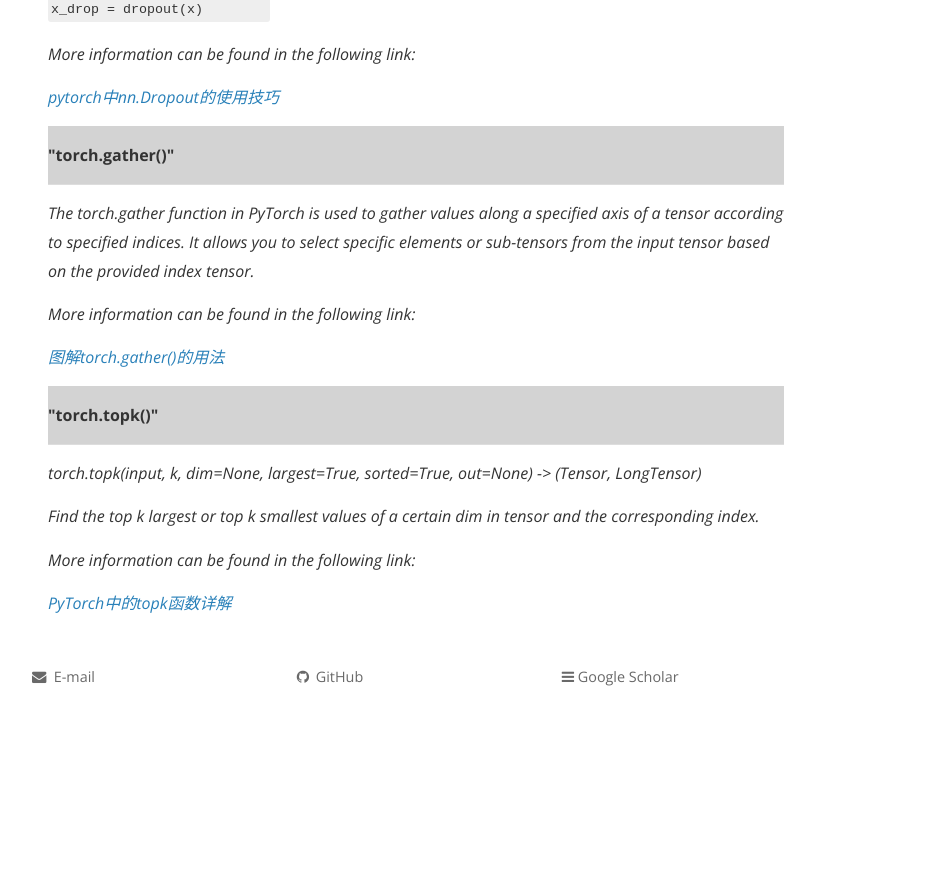
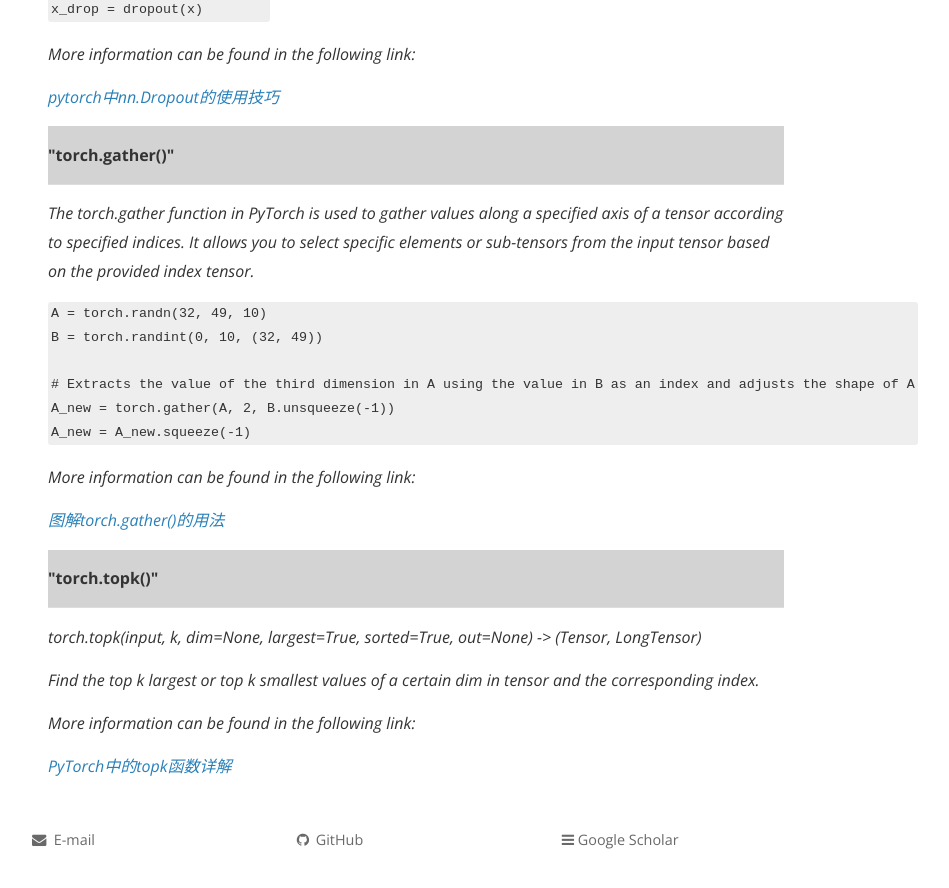
Before and after one commit to sosweetzhang/sosweetzhang.github.io, a Jekyll site: the page built from share/Experience/Some_useful_functions_in_Pytorch.md, in a window 1280 px wide and 900 px high, scrolled down 1675 px. Shown: the top 888 px of the window, without its empty margins (224-1173 px from the left). Built offline with Jekyll 4.4.1, drawn with Linux system fonts in a browser that asks for light colours; nearby versions of some CDN libraries; comment, search, counter and statistics services are not loaded; a style sheet for code colours, icons or effects is not loaded; before the commit the page ends 2411 px from its top, so only the background shows below that.

Commit message:
Update Some_useful_functions_in_Pytorch.md

````diff
--- a/share/Experience/Some_useful_functions_in_Pytorch.md
+++ b/share/Experience/Some_useful_functions_in_Pytorch.md
@@ -3,6 +3,7 @@ layout: page
 title: Some useful functions in Pytorch
 permalink: /share/Experience/231118_1/
 ---
+
 
 <table><tr><td bgcolor=lightgray><strong>Torch Functions for Matrix Operations</strong></td></tr></table>
 
@@ -58,6 +59,15 @@ x_drop = dropout(x)
 
 <em>The torch.gather function in PyTorch is used to gather values along a specified axis of a tensor according to specified indices. It allows you to select specific elements or sub-tensors from the input tensor based on the provided index tensor.</em>
 
+```python
+A = torch.randn(32, 49, 10)
+B = torch.randint(0, 10, (32, 49))
+
+# Extracts the value of the third dimension in A using the value in B as an index and adjusts the shape of A
+A_new = torch.gather(A, 2, B.unsqueeze(-1))
+A_new = A_new.squeeze(-1)
+```
+
 <em>More information can be found in the following link: </em>
 
 <em><a href="https://blog.csdn.net/iteapoy/article/details/106203954" title="">图解torch.gather()的用法</a> </em>
````
